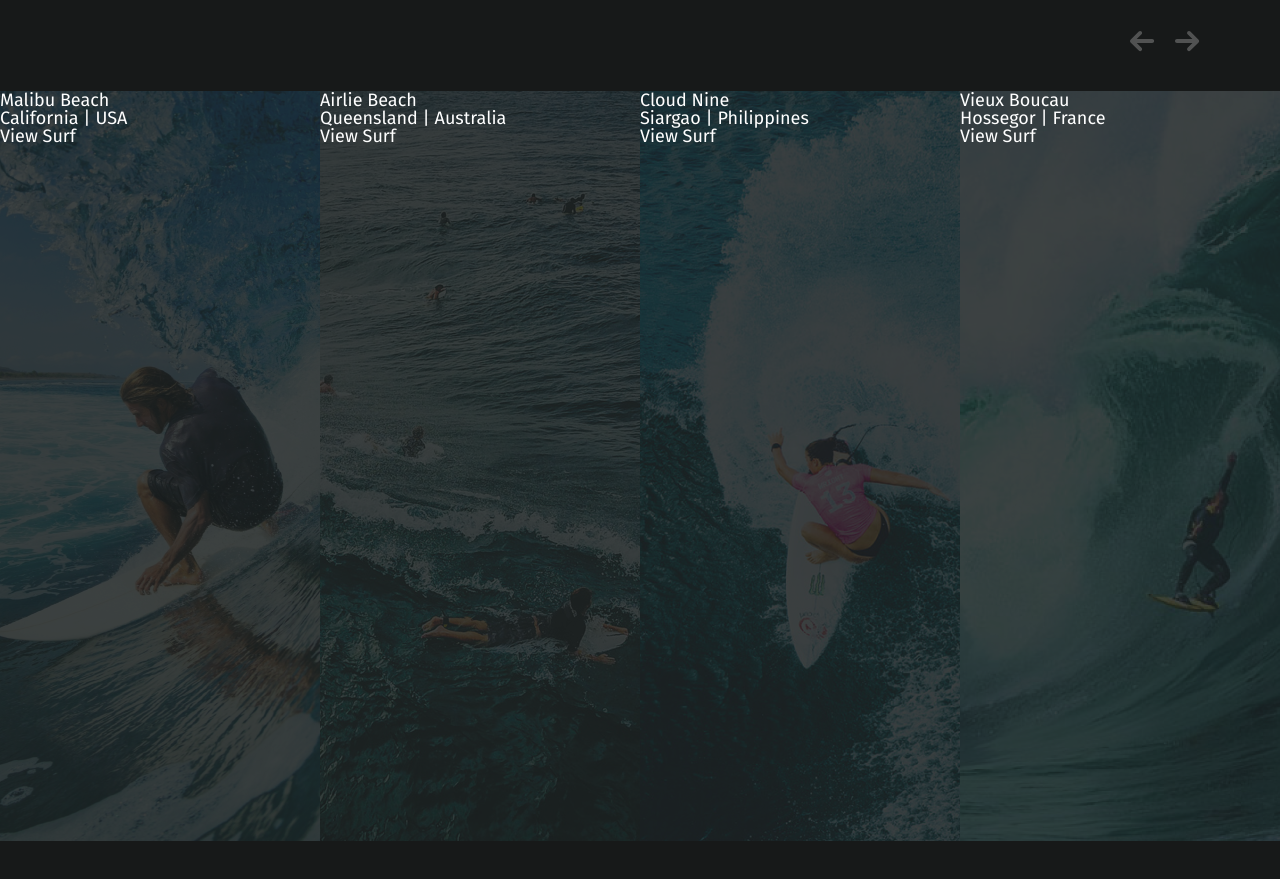
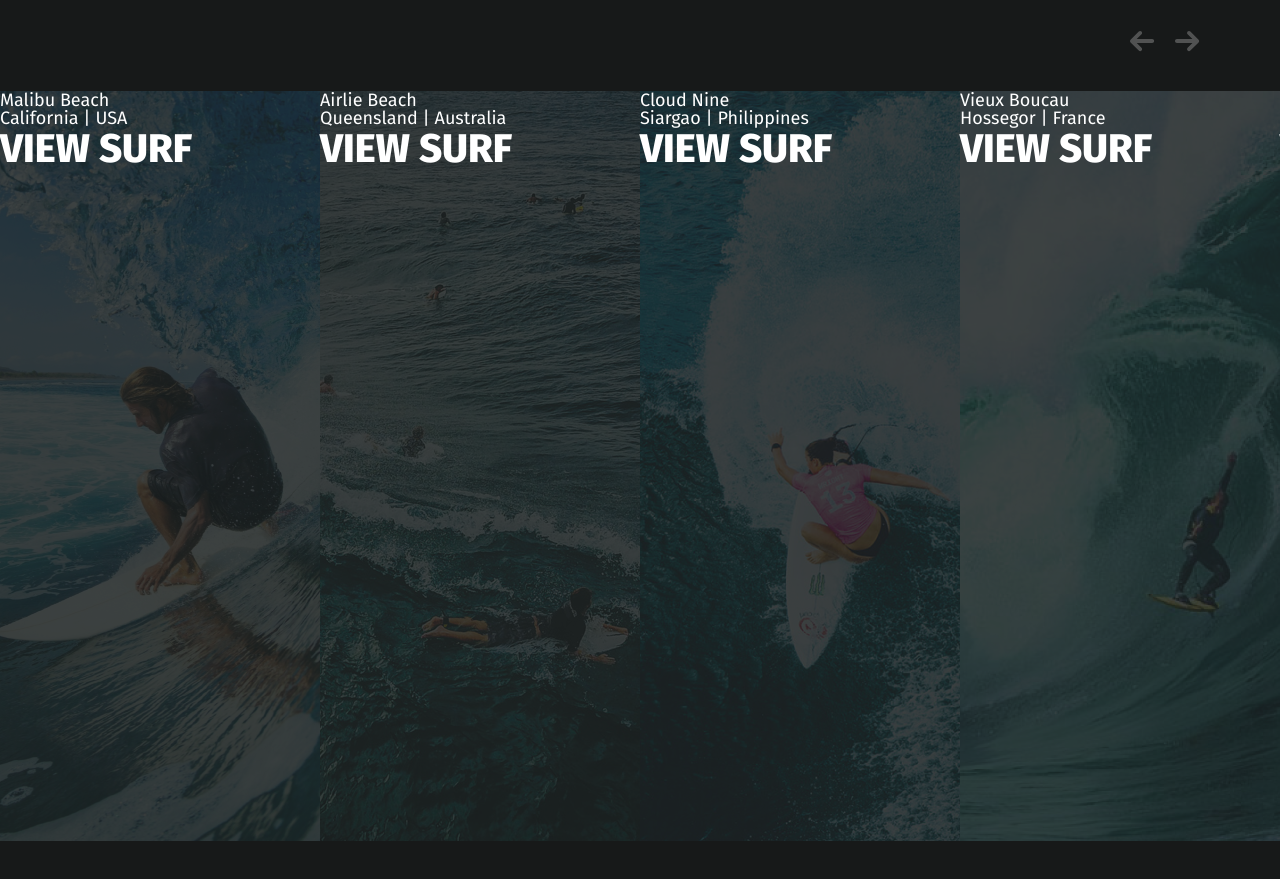
Before and after one commit to kovalinaM/gosurf, a website built with webpack: page src/index.html in a window 1280 px wide. Shown: the part 1180-2059 px from the top of the page. Built offline with nearby package versions, Linux system fonts and the light colour scheme; files whose address does not match are found by name.

```diff
--- a/src/scss/common.scss
+++ b/src/scss/common.scss
@@ -70,3 +70,12 @@
     max-width: rem(1920);
     margin: 0 auto;
 }
+.btn {
+    font-size: rem(40);
+    font-weight: 800;
+    line-height: percent(40, 36);
+    text-transform: uppercase;
+    span {
+
+    }
+}
```
